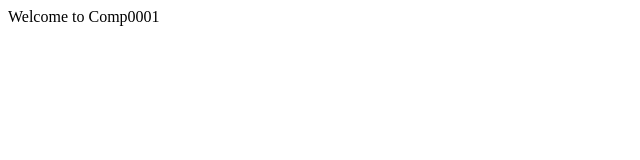
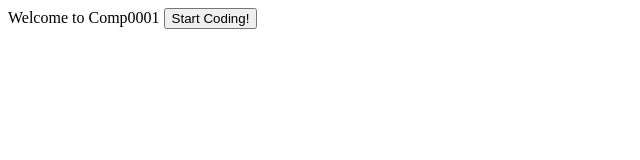
Before and after one commit to JamesFergusonUni/COMP0001_HTML, a plain HTML site: page index.html in a window 1280 px wide. Shown: the whole page, without its empty margins (0-640 px from the left). Drawn offline with Linux system fonts and the light colour scheme.

Commit message:
Update index.html

```diff
--- a/index.html
+++ b/index.html
@@ -10,6 +10,7 @@
 
 <body>
   Welcome to Comp0001
+  <button>Start Coding!</button>
   <script src="script.js"></script>
 </body>
 
```
